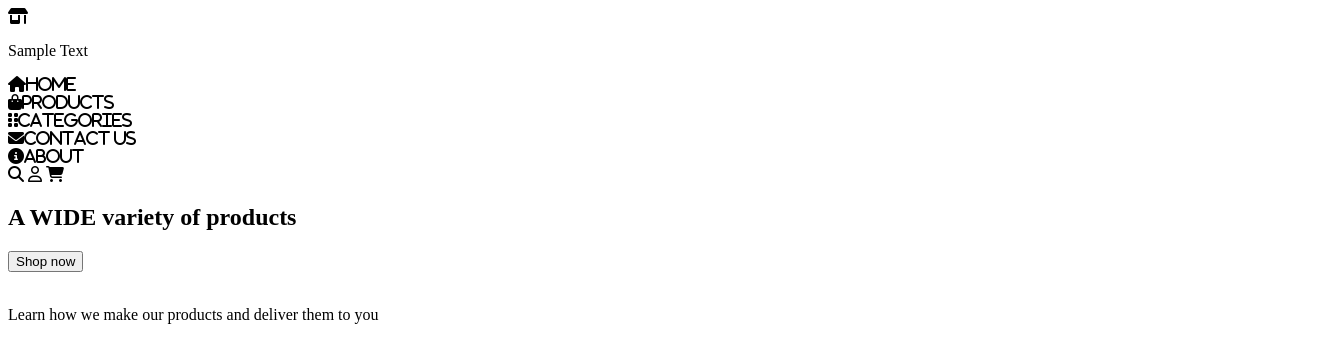
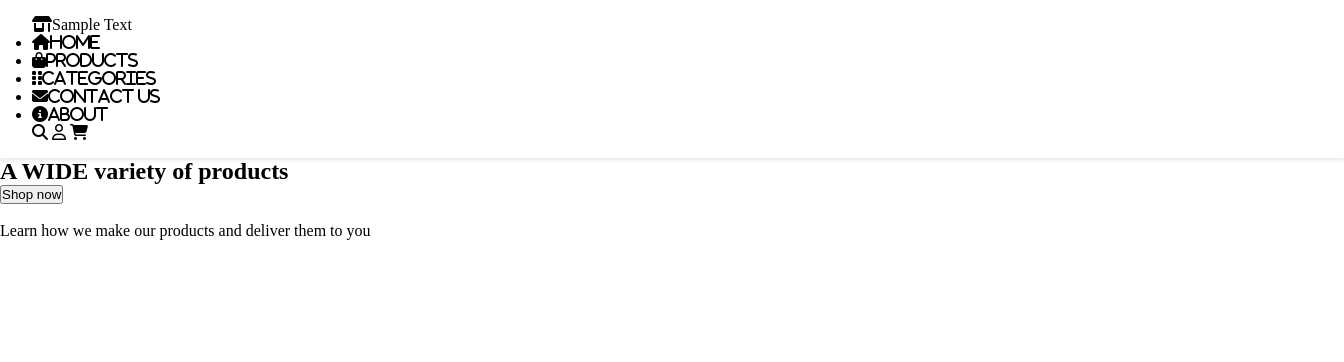
Before and after one commit to MoatazAlBakry/ecommerce_website, a plain HTML site: page homepage.html in a window 1280 px wide. Shown: the whole page, 1344 px wide, since content can reach past the window. Drawn offline with Linux system fonts and the light colour scheme.

Commit message:
basic CSS added

```diff
--- a/homepage.css
+++ b/homepage.css
@@ -0,0 +1,30 @@
+html{
+    font-size: medium;
+}
+*{
+    margin: 0;
+    padding: 0;
+}
+.navbar{
+    display: flex;
+    display: inline-block;
+    background-color: white;
+    padding: 1rem 2rem;
+    box-shadow: 0 2px 4px rgba(0, 0, 0, 0.1);
+    width: 100%;
+    top: 0;
+}
+.logo{
+    display: flex;
+}
+.nav_links{
+    list-style: none;
+    display: flex;
+    gap: 2rem;
+    margin: 0;
+    padding: 0;
+}
+
+.search_cart{
+
+}
--- a/homepage.html
+++ b/homepage.html
@@ -5,29 +5,22 @@
     <script src="https://kit.fontawesome.com/2b5856e9ce.js" crossorigin="anonymous"></script>
     <meta name="viewport" content="width=device-width, initial-scale=1.0">
     <title>Home</title>
+    <link rel="stylesheet" href="homepage.css">
 </head>
 <body>
-    <nav>
+    <nav class="navbar">
         <div class="logo">
             <i class="fa-solid fa-shop"></i>
             <p>Sample Text</p>
         </div>
         <div class="nav_links">
-            <div class="nav_links_home">
-                <i class="fa-solid fa-house">Home</i>
-            </div>
-            <div class="nav_links_products">
-                <i class="fa-solid fa-bag-shopping">Products</i>
-            </div>
-            <div class="nav_links_categories">
-                <i class="fa-solid fa-grip-vertical">Categories</i>
-            </div>
-            <div class="nav_links_contact">
-                <i class="fa-solid fa-envelope">Contact Us</i>
-            </div>
-            <div class="nav_links_about">
-                <i class="fa-solid fa-circle-info">About</i>
-            </div>
+            <ul>
+            <li><i class="fa-solid fa-house">Home</i></li>
+            <li><i class="fa-solid fa-bag-shopping">Products</i></li>
+            <li><i class="fa-solid fa-grip-vertical">Categories</i></li>
+            <li><i class="fa-solid fa-envelope">Contact Us</i></li>
+            <li><i class="fa-solid fa-circle-info">About</i></li>
+            </ul>
         </div>
         <div class="search_cart">
             <i class="fa-solid fa-magnifying-glass"></i>
```
